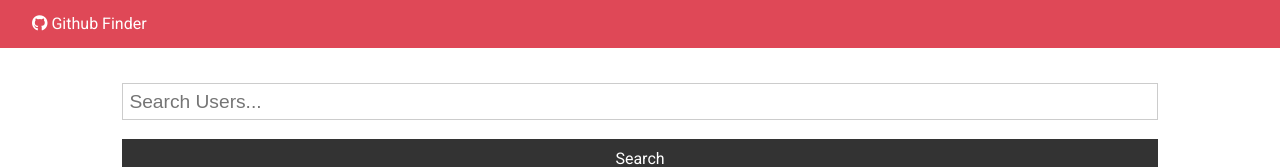
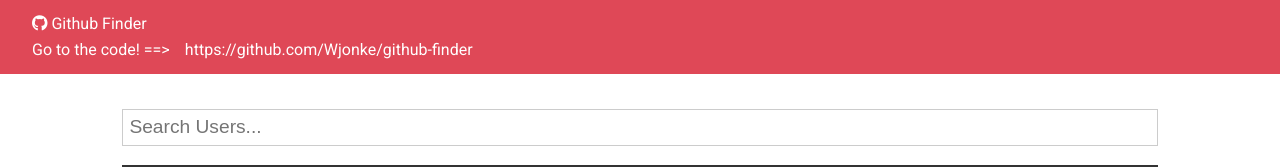
Before and after one commit to Wjonke/github-finder, a React (Create React App) app: page / in a window 1280 px wide. Shown: the top 167 px of the page. Built offline with nearby package versions, Linux system fonts and the light colour scheme; no server answers.

Commit message:
added link to github in nav

```diff
--- a/src/App.js
+++ b/src/App.js
@@ -50,7 +50,7 @@ async componentDidMount() {
     return (
 
       <div className="App">
-        <Navbar />      {/*this would normally have props defined here, however, the prop defaults are defined in Navbar.js. If I wanted to change the props                               I could override defaults by defining them inside <Navbar/>  here*/}
+        <Navbar />      {/*this would normally have props defined here, however, the prop defaults are defined in Navbar.js. If I wanted to change the props  .   I could override defaults by defining them inside <Navbar/>  here*/}
         <Alert alert={this.state.alert} />
         <div className="container">
           <Search
--- a/src/components/layout/Navbar.js
+++ b/src/components/layout/Navbar.js
@@ -10,6 +10,9 @@ import PropTypes from 'prop-types';
     <nav className='navbar bg-primary'>
       <div>
         <i className= { icon }/> { title }
+        <p>Go to the code! ==>
+          <a href="https://github.com/Wjonke/github-finder"> https://github.com/Wjonke/github-finder </a>
+        </p>
       </div>
     </nav>
   )
```
